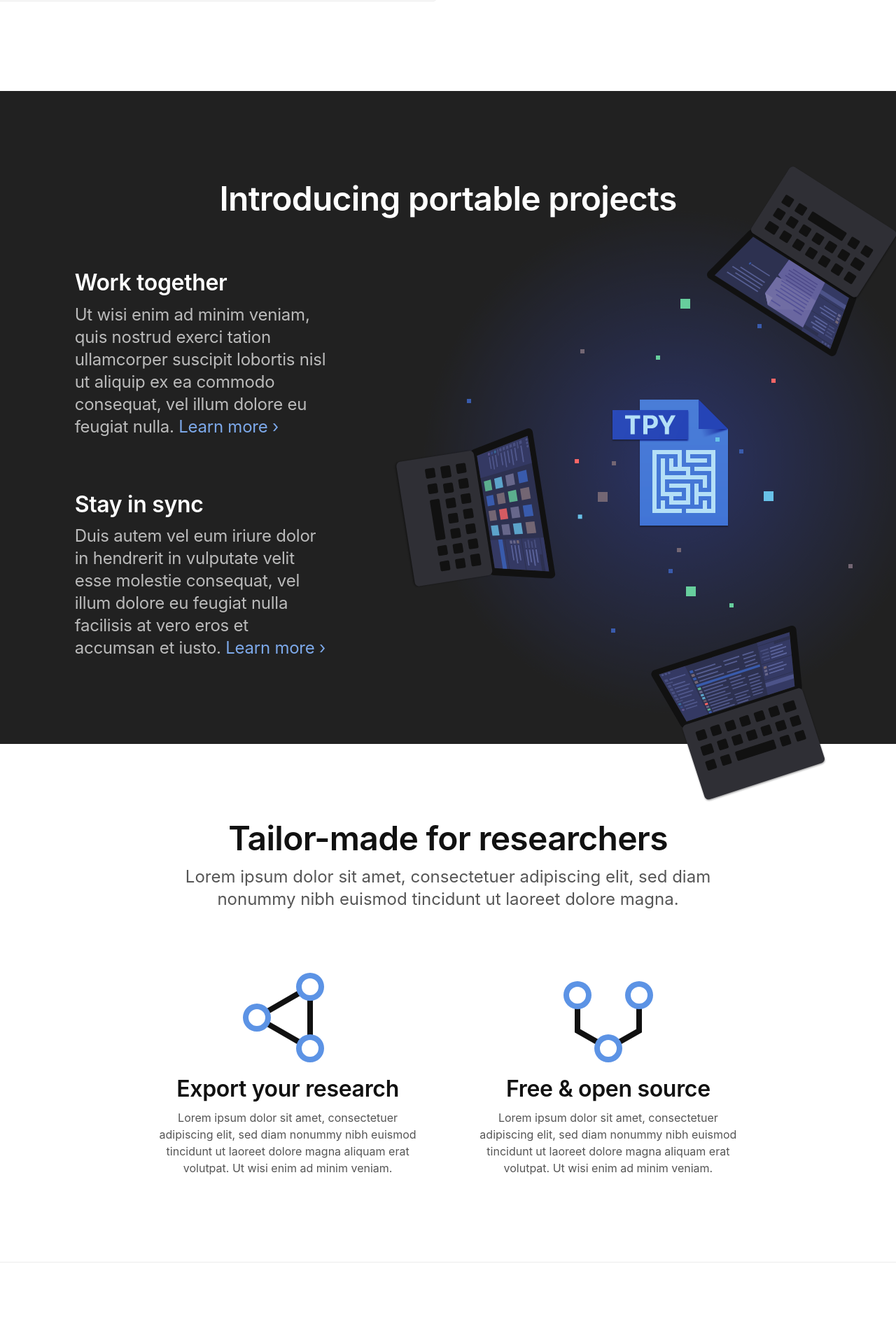
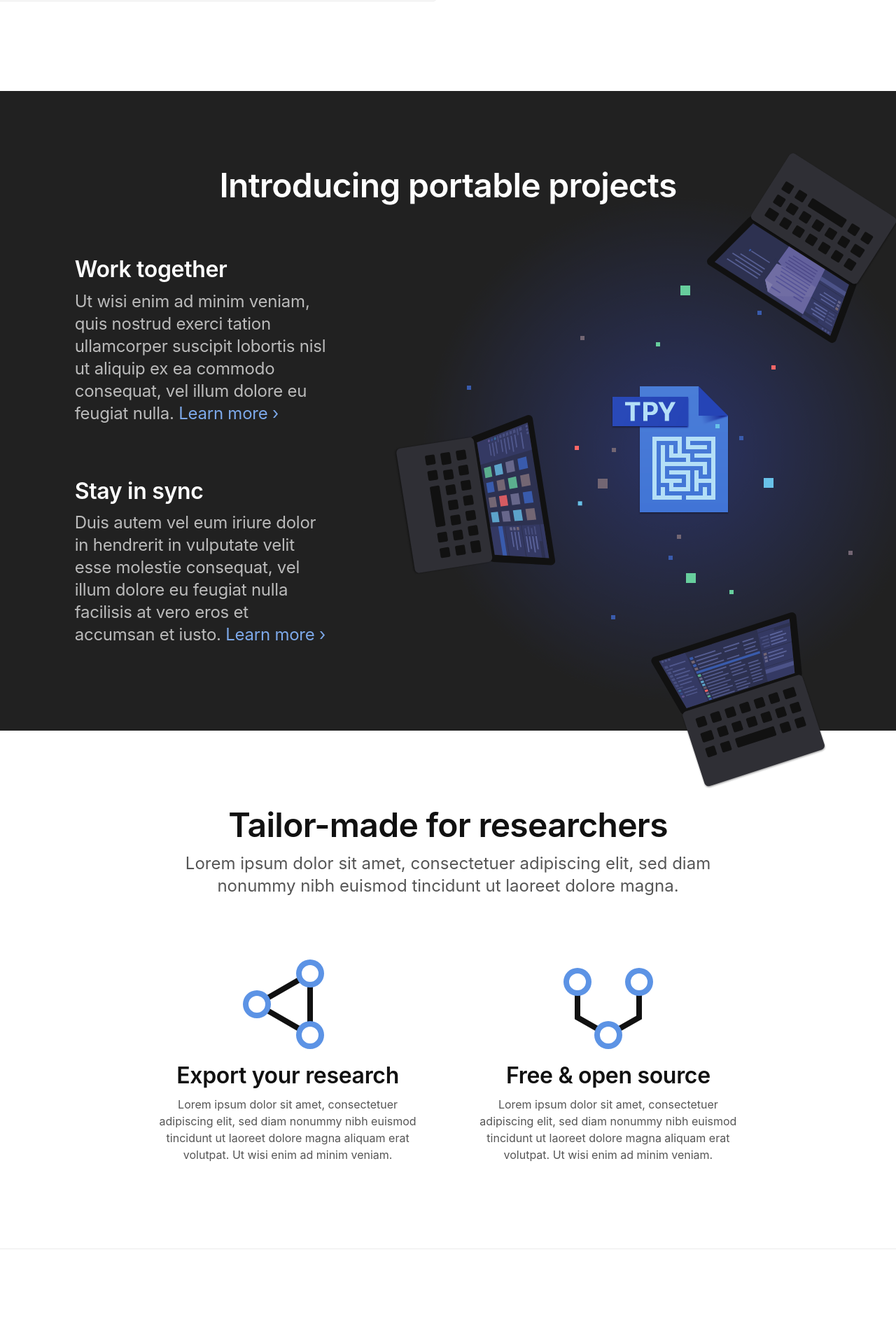
Before and after one commit to tropy/tropy.github.io, a Jekyll site: the page built from index.html, in a window 1280 px wide. Shown: the part 4210-6099 px from the top of the page at 70% size. Built offline with Jekyll 4.4.1, drawn with Linux system fonts in a browser that asks for light colours.

Commit message:
Fix spacing in portable-projects.

```diff
--- a/assets/stylesheets/_portable-projects.scss
+++ b/assets/stylesheets/_portable-projects.scss
@@ -10,7 +10,7 @@
   background-color: #212121;
   color: $white;
   overflow: visible;
-  padding-top: $section-padding-y-phone - 14px;
+  padding-top: $section-padding-y-phone;
 
   @media (min-width: $sm) {
     padding-top: $section-padding-y;
@@ -35,12 +35,12 @@
   }
 
   h2 {
-    margin: 0 0 ($section-padding-y-phone * 3 / 4 - 16px);
+    margin: -14px 0 ($section-padding-y-phone * 3 / 4 - 16px);
     position: relative;
     z-index: 1;
 
     @media (min-width: $sm) {
-      margin: 0 0 ($section-padding-y * 3 / 4 - $section-padding-y - 20px);
+      margin: -19px 0 ($section-padding-y * 3 / 4 - $section-padding-y - 20px);
       text-align: left;
     }
 
```
